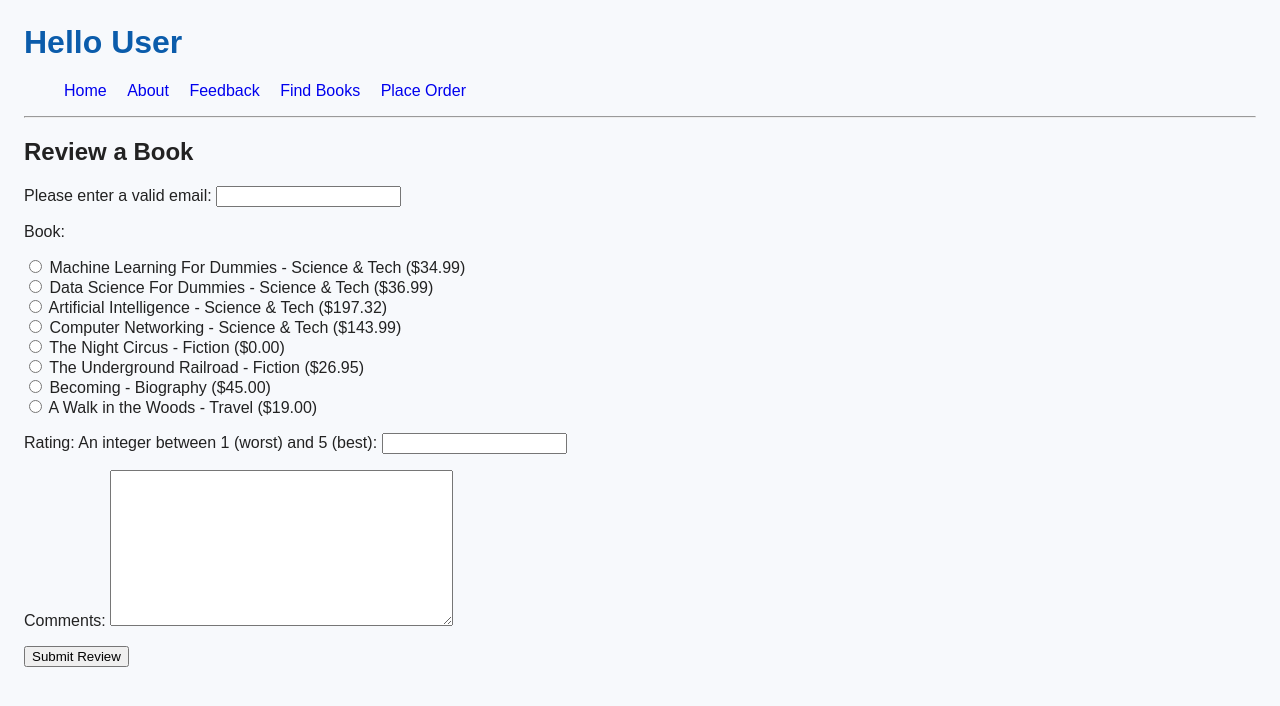
After one commit to affanameen/ebook-library-django, a Django app: page /myapp/review/ in a window 1280 px wide. The commit adds this page. Shown: the top 706 px of the page. Run offline with Django 5.2, Linux system fonts and the light colour scheme; data comes from the database, SQL or seed files in the repository; both versions use the stored data as it was after the commit.

Commit message:
- added feedback and reviews form

```diff
--- a/myapp/forms.py
+++ b/myapp/forms.py
@@ -1,9 +1,13 @@
 from django import forms
-from .models import Book
+from .models import Order, Review, Book
 
 class FeedbackForm(forms.Form):
     FEEDBACK_CHOICES = [('B', 'Borrow'), ('P', 'Purchase')]
-    feedback = forms.ChoiceField(choices=FEEDBACK_CHOICES)
+    # Multiple selections + checkboxes:
+    feedback = forms.MultipleChoiceField(
+        choices=FEEDBACK_CHOICES,
+        widget=forms.CheckboxSelectMultiple
+    )
 
 class SearchForm(forms.Form):
     name = forms.CharField(required=False, label='Your Name')
@@ -20,3 +24,25 @@ class SearchForm(forms.Form):
         min_value=0,
         required=True
     )
+
+class OrderForm(forms.ModelForm):
+    class Meta:
+        model = Order
+        fields = ['books', 'member', 'order_type']
+        widgets = {
+            'books': forms.CheckboxSelectMultiple(),
+            'order_type': forms.RadioSelect,
+        }
+        labels = {'member': 'Member name'}
+
+class ReviewForm(forms.ModelForm):
+    class Meta:
+        model = Review
+        fields = ['reviewer', 'book', 'rating', 'comments']
+        widgets = {
+            'book': forms.RadioSelect
+        }
+        labels = {
+            'reviewer': 'Please enter a valid email',
+            'rating': 'Rating: An integer between 1 (worst) and 5 (best)',
+        }
--- a/myapp/models.py
+++ b/myapp/models.py
@@ -25,6 +25,7 @@ class Book(models.Model):
     price = models.DecimalField(max_digits=8, decimal_places=2)
     publisher = models.ForeignKey(Publisher, on_delete=models.CASCADE)
     description = models.TextField(blank=True, null=True)
+    num_reviews = models.PositiveIntegerField(default=0)
 
     def __str__(self):
         return f"{self.title} - {self.get_category_display()} (${self.price})"
@@ -63,3 +64,13 @@ class Order(models.Model):
 
     def __str__(self):
         return f"Order #{self.pk} - {self.member} - {self.get_order_type_display()} on {self.order_date}"
+
+class Review(models.Model):
+    reviewer = models.EmailField()
+    book = models.ForeignKey(Book, on_delete=models.CASCADE)
+    rating = models.PositiveIntegerField()
+    comments = models.TextField(blank=True)  # optional
+    date = models.DateField(default=timezone.now)
+
+    def __str__(self):
+        return f"{self.reviewer} — {self.book.title} ({self.rating}/5)"
--- a/myapp/templates/myapp/base.html
+++ b/myapp/templates/myapp/base.html
@@ -13,6 +13,7 @@
       <li class="hbar1"><a href="{% url 'myapp:about' %}">About</a></li>
       <li class="hbar1"><a href="{% url 'myapp:feedback1' %}">Feedback</a></li>
       <li class="hbar1"><a href="{% url 'myapp:findbooks' %}">Find Books</a></li>
+      <li class="hbar1"><a href="{% url 'myapp:place_order' %}">Place Order</a></li>
   </ul>
   <hr>
   {% block body_block %}{% endblock %}
--- a/myapp/templates/myapp/fb_results.html
+++ b/myapp/templates/myapp/fb_results.html
@@ -1,5 +1,4 @@
 {% extends 'myapp/base.html' %}
-
 {% block body_block %}
   <p>Your preference is{{ choice }}</p>
 {% endblock %}
--- /dev/null
+++ b/myapp/templates/myapp/review.html
@@ -0,0 +1,9 @@
+{% extends 'myapp/base.html' %}
+{% block body_block %}
+  <h2>Review a Book</h2>
+  <form action="{% url 'myapp:review' %}" method="post">
+    {% csrf_token %}
+    {{ form.as_p }}
+    <button type="submit">Submit Review</button>
+  </form>
+{% endblock %}
--- a/myapp/urls.py
+++ b/myapp/urls.py
@@ -10,4 +10,6 @@ urlpatterns = [
     path('<int:book_id>/', views.detail, name='detail'),  # /myapp/1/
     path('feedback/', views.getFeedback, name='feedback1'), #/L7
     path('findbooks/', views.findbooks, name='findbooks'),
+    path('place_order/', views.place_order, name='place_order'),
+    path('review/', views.review, name='review'),
 ]
--- a/myapp/views.py
+++ b/myapp/views.py
@@ -1,7 +1,7 @@
-from django.shortcuts import render, get_object_or_404
+from django.shortcuts import render, get_object_or_404, redirect
 from django.http import HttpResponse
-from .forms import FeedbackForm, SearchForm
-from .models import Book
+from .forms import FeedbackForm, SearchForm, OrderForm, ReviewForm
+from .models import Book, Review
 
 def index(request):
     booklist = Book.objects.all().order_by('id')
@@ -18,19 +18,25 @@ def getFeedback(request):
     if request.method == 'POST':
         form = FeedbackForm(request.POST)
         if form.is_valid():
-            feedback = form.cleaned_data['feedback']
-            if feedback == 'B':
-                choice = ' to borrow books.'
-            elif feedback == 'P':
-                choice = ' to purchase books.'
+            selected = form.cleaned_data['feedback']  # list like ['B','P'] or ['B']
+            # Build a friendly sentence
+            mapping = {'B': 'borrow', 'P': 'purchase'}
+            human = [mapping.get(x, x) for x in selected]
+            # e.g., "to borrow and purchase books." / "to borrow books."
+            if not human:
+                msg = "No preference selected."
+            elif len(human) == 1:
+                msg = f"to {human[0]} books."
             else:
-                choice = ' None.'
-            return render(request, 'myapp/fb_results.html', {'choice': choice})
+                msg = f"to {' and '.join(human)} books."
+            return render(request, 'myapp/fb_results.html', {'choice': ' ' + msg})
         else:
-            return HttpResponse('Invalid data')
+            return render(request, 'myapp/feedback.html', {'form': form})
     else:
         form = FeedbackForm()
         return render(request, 'myapp/feedback.html', {'form': form})
+
+
 def findbooks(request):
     if request.method == 'POST':
         form = SearchForm(request.POST)
@@ -55,3 +61,57 @@ def findbooks(request):
     else:
         form = SearchForm()
         return render(request, 'myapp/findbooks.html', {'form': form})
+
+def place_order(request):
+    if request.method == 'POST':
+        form = OrderForm(request.POST)
+        if form.is_valid():
+            # Save the Order without M2M first
+            order = form.save(commit=False)
+            member = order.member
+            order_type = order.order_type
+            order.save()
+
+            # Now save many-to-many (books)
+            form.save_m2m()  # Ensures selected books are attached to 'order'
+
+            # If type == 1 (borrow), add each ordered book to member.borrowed_books
+            if order_type == 1:
+                for b in order.books.all():
+                    member.borrowed_books.add(b)
+
+            # Pass both books and order to the response template
+            books = order.books.all()
+            return render(request, 'myapp/order_response.html', {'books': books, 'order': order})
+        else:
+            return render(request, 'myapp/placeorder.html', {'form': form})
+    else:
+        form = OrderForm()
+        return render(request, 'myapp/placeorder.html', {'form': form})
+
+def review(request):
+    if request.method == 'POST':
+        form = ReviewForm(request.POST)
+        if form.is_valid():
+            rating = form.cleaned_data['rating']
+            if 1 <= rating <= 5:
+                # Save the review
+                rv = form.save()
+
+                # Increment the book's num_reviews
+                book = rv.book
+                book.num_reviews = (book.num_reviews or 0) + 1
+                book.save(update_fields=['num_reviews'])
+
+                # Redirect to main page
+                return redirect('myapp:index')
+            else:
+                # Not in range: redisplay with message
+                form.add_error('rating', 'You must enter a rating between 1 and 5!')
+                return render(request, 'myapp/review.html', {'form': form})
+        else:
+            # Form invalid -> default errors shown by {{ form.as_p }}
+            return render(request, 'myapp/review.html', {'form': form})
+    else:
+        form = ReviewForm()
+        return render(request, 'myapp/review.html', {'form': form})
```
Also changed, not shown: myapp/templates/myapp/order_response.html (added, +15 -0 lines), myapp/templates/myapp/placeorder.html (added, +9 -0 lines), db.sqlite3.
